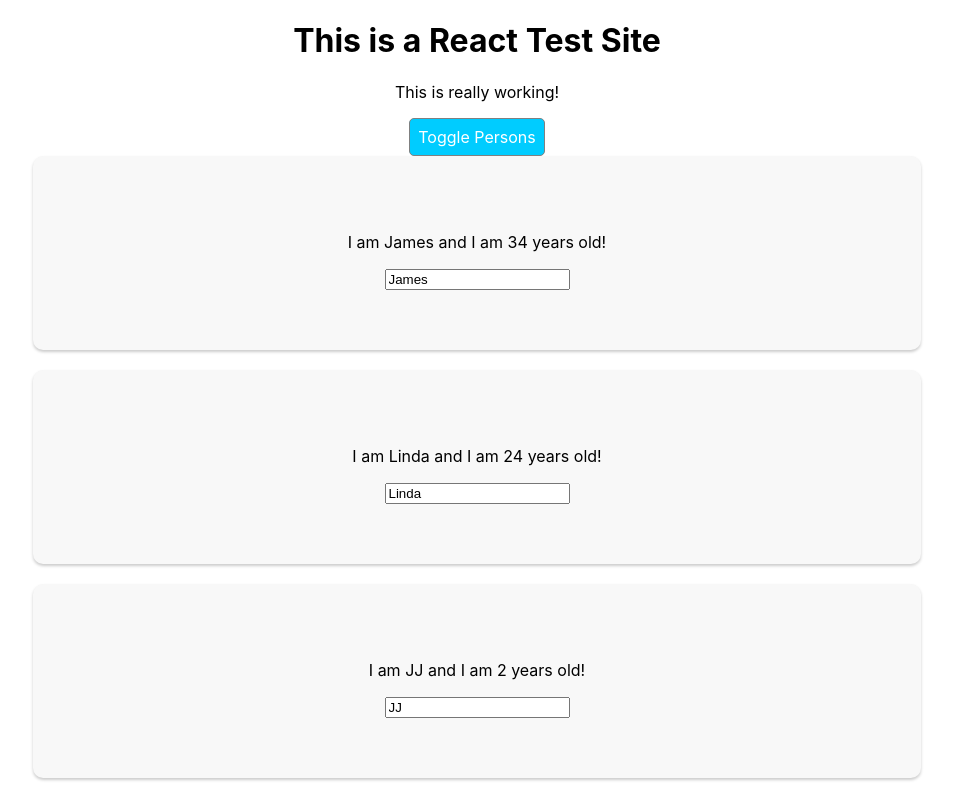
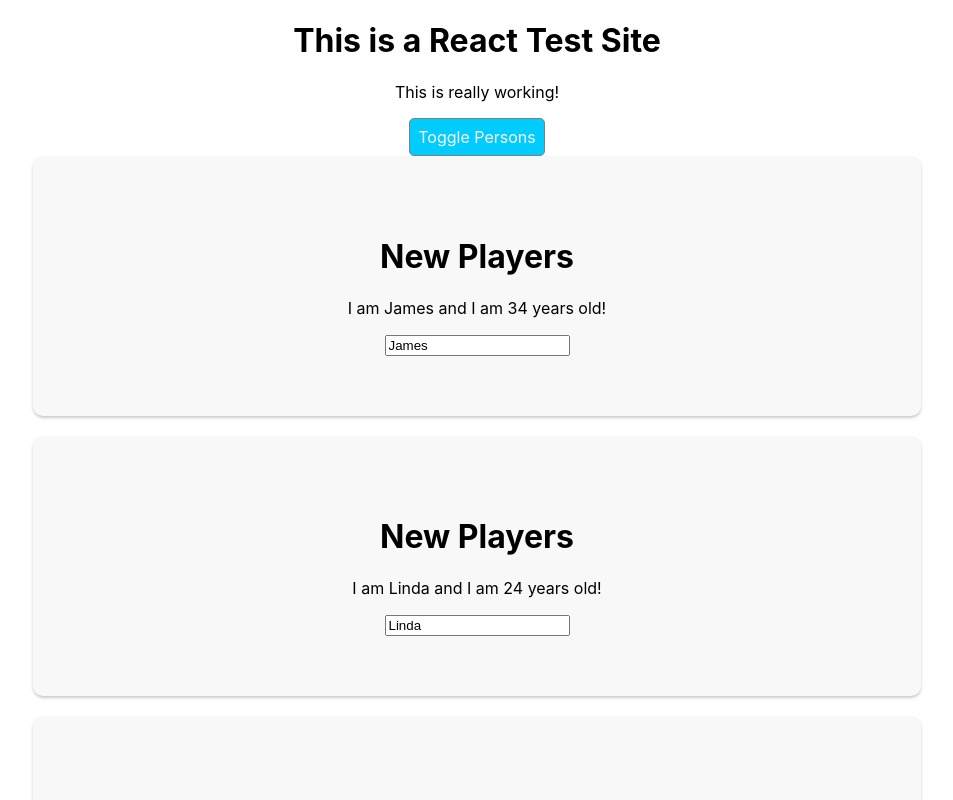
Before and after one commit to jamesdesigns/react-test, a React (Create React App) app: page / in a window 1280 px wide. Both pictures are taken after a click on the button "Toggle Persons". Shown: the top 800 px of the page, without its empty margins (163-1116 px from the left). Built offline with nearby package versions, Linux system fonts and the light colour scheme.

Commit message:
Add new h1 title New Players on line 7

```diff
--- a/src/Person/Person.js
+++ b/src/Person/Person.js
@@ -4,6 +4,7 @@
 const person = (props) => {
     return (
         <div className="Person">
+            <h1>New Players</h1>
             <p onClick={props.click}>I am {props.name} and I am {props.age} years old!</p>
             <p>{props.children}</p>
             <input type="text" onChange={props.changed} value={props.name} />
```
